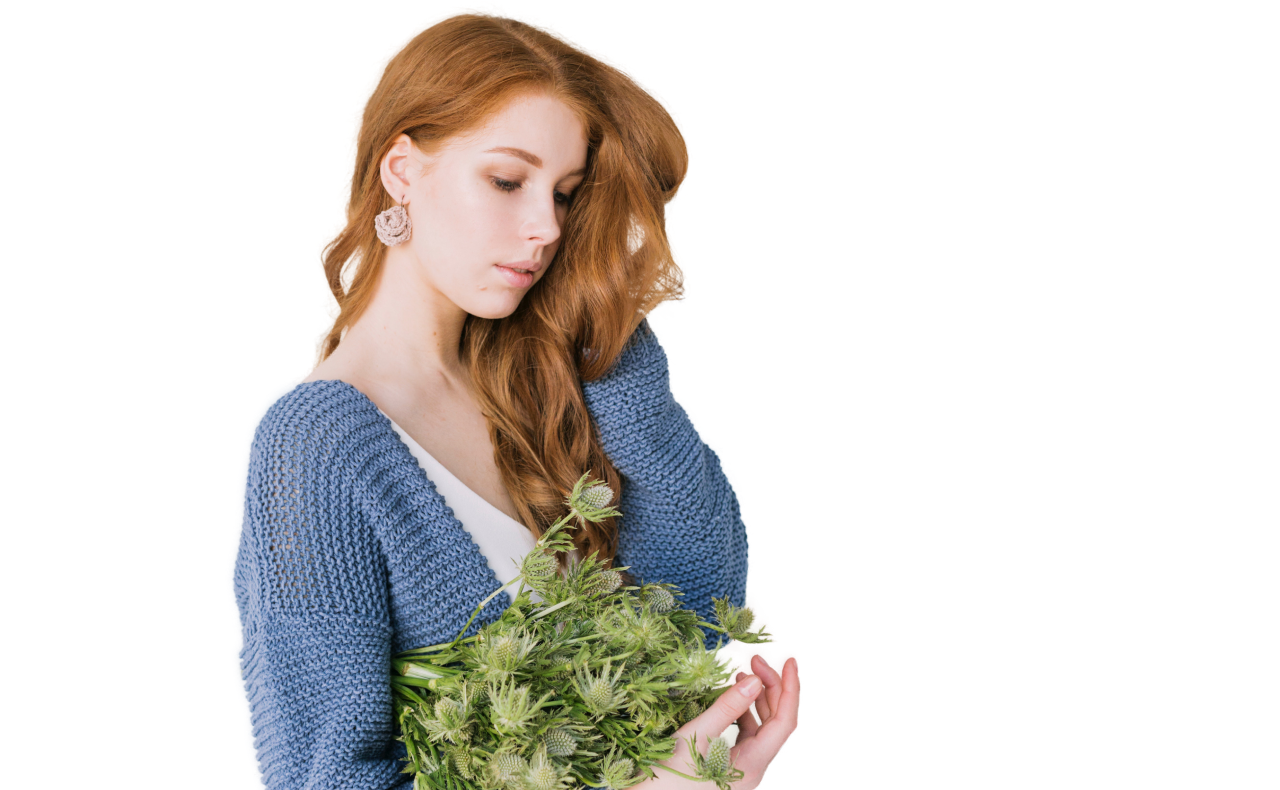
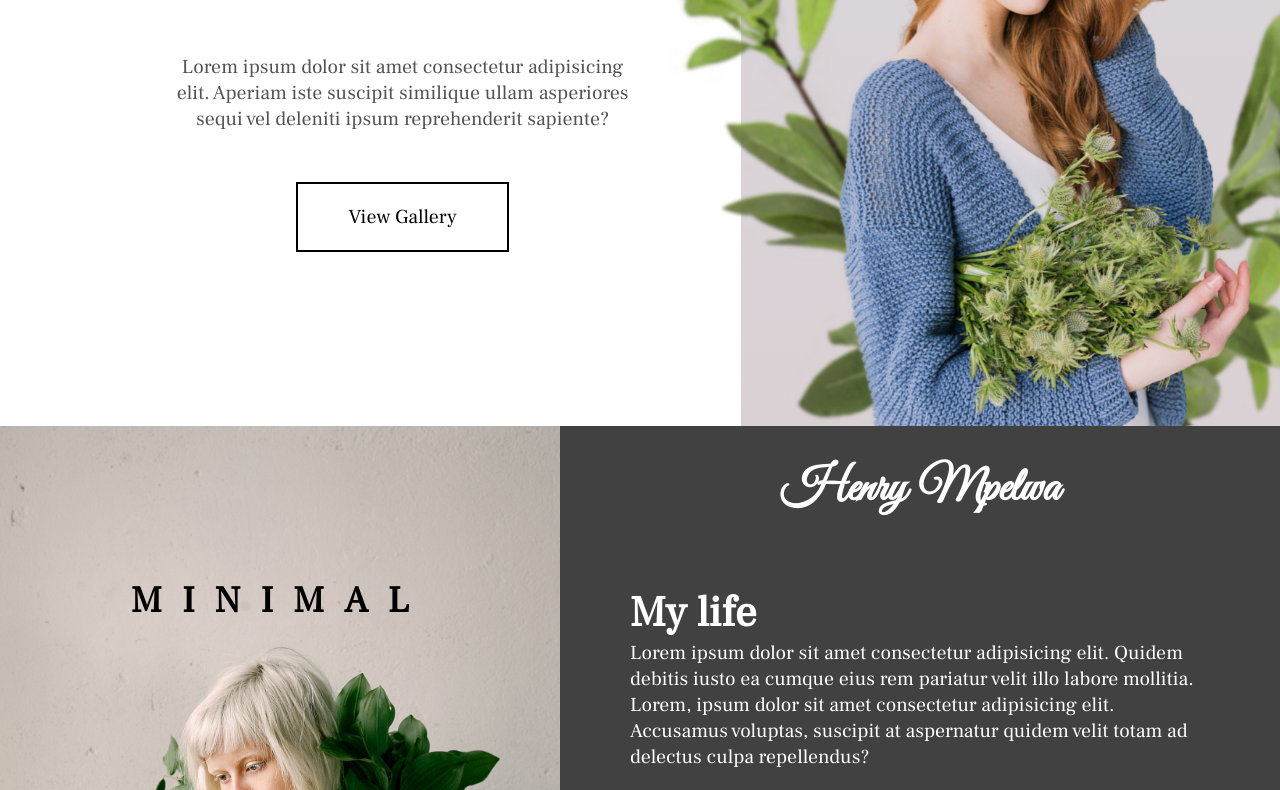
Before and after one commit to akoraSolomon/henry_mpelwa_photography, a plain HTML site: page index.html in a window 1280 px wide. Shown: the part 374-1164 px from the top of the page. Drawn offline with Linux system fonts and the light colour scheme; the site is published under a folder, as on GitHub Pages, so addresses that start at the root find nothing.

Commit message:
fixed css link

```diff
--- a/index.html
+++ b/index.html
@@ -8,7 +8,7 @@
       name="description"
       content="Professional Photographer for weedings and Special events."
     />
-    <link rel="stylesheet" href="/styles.css" />
+    <link rel="stylesheet" href="./styles.css" />
     <title>Mpelwa Henry | Photographer</title>
   </head>
 <body>
```
